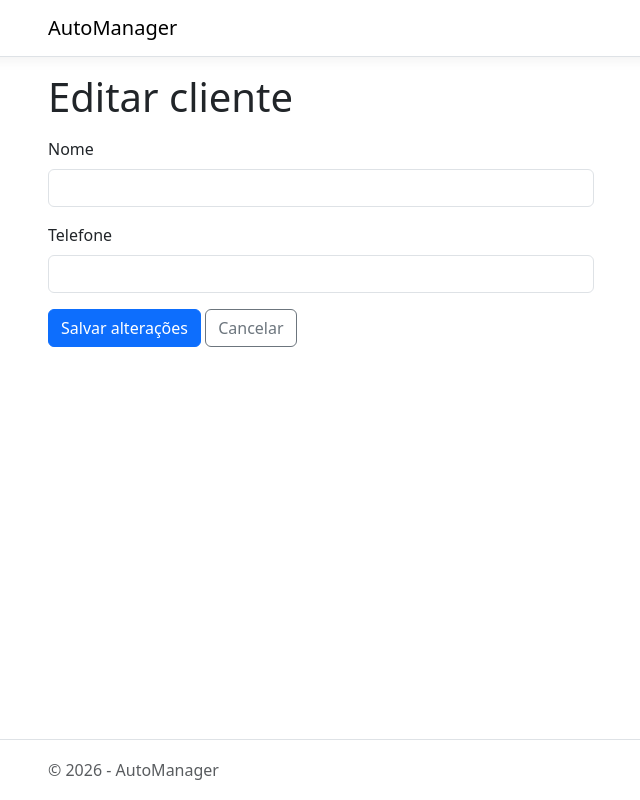
After one commit to silvajoaopedro/AutoManager, an ASP.NET Core app: template Views/Clientes/Editar.cshtml in a window 1280 px wide. The commit adds this page. Shown: the whole page, without its empty margins (34-674 px from the left). Run offline with ASP.NET Core 8, Linux system fonts and the light colour scheme; the template is opened without the code that fills it, so the values that code supplies are empty; style sheets or scripts are compiled from the project's sources; the project's own start-up code is not run, and a stand-in starts its controllers and pages.

Commit message:
feat: adiciona edicao de clientes exclusiva do atendente

```diff
--- /dev/null
+++ b/Views/Clientes/Editar.cshtml
@@ -0,0 +1,54 @@
+@model AutoManager.Models.ClienteViewModel
+
+@{
+    ViewData["Title"] = "Editar cliente";
+}
+
+<h1 class="mb-3">Editar cliente</h1>
+
+<div class="row">
+    <div class="col-md-6">
+        <form asp-controller="Clientes"
+              asp-action="Editar"
+              asp-route-id="@ViewData["ClienteId"]"
+              method="post"
+              asp-antiforgery="true">
+
+            <div asp-validation-summary="ModelOnly"
+                 class="text-danger mb-3"></div>
+
+            <div class="mb-3">
+                <label asp-for="Nome" class="form-label"></label>
+                <input asp-for="Nome"
+                       class="form-control"
+                       autocomplete="name" />
+                <span asp-validation-for="Nome"
+                      class="text-danger"></span>
+            </div>
+
+            <div class="mb-3">
+                <label asp-for="Telefone" class="form-label"></label>
+                <input asp-for="Telefone"
+                       type="tel"
+                       class="form-control"
+                       autocomplete="tel" />
+                <span asp-validation-for="Telefone"
+                      class="text-danger"></span>
+            </div>
+
+            <button type="submit" class="btn btn-primary">
+                Salvar alterações
+            </button>
+
+            <a asp-controller="Clientes"
+               asp-action="Index"
+               class="btn btn-outline-secondary">
+                Cancelar
+            </a>
+        </form>
+    </div>
+</div>
+
+@section Scripts {
+    <partial name="_ValidationScriptsPartial" />
+}
```
Also changed, not shown: Controllers/ClientesController.cs (+66 -7 lines), Views/Clientes/Index.cshtml (+19 -1 lines).
